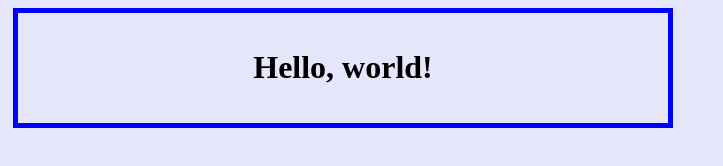
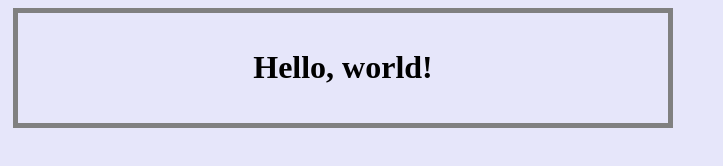
Before and after one commit to KureijiSan/Mana, a plain HTML site: page index.html in a window 1280 px wide. Shown: the whole page, without its empty margins (0-723 px from the left). Drawn offline with Linux system fonts and the light colour scheme.

Commit message:
border line backup grey

```diff
--- a/style.css
+++ b/style.css
@@ -5,7 +5,7 @@ body {
 div {
   width: 620px;
   padding: 15px;
-  border: 5px solid blue;
+  border: 5px solid grey;
   margin: 5px;
 }
 
```
